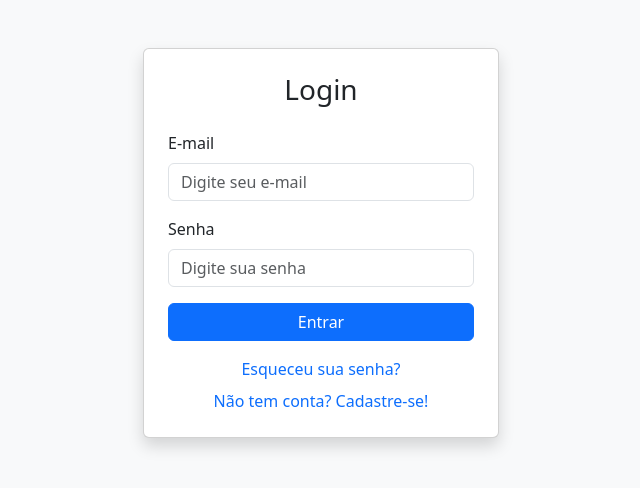
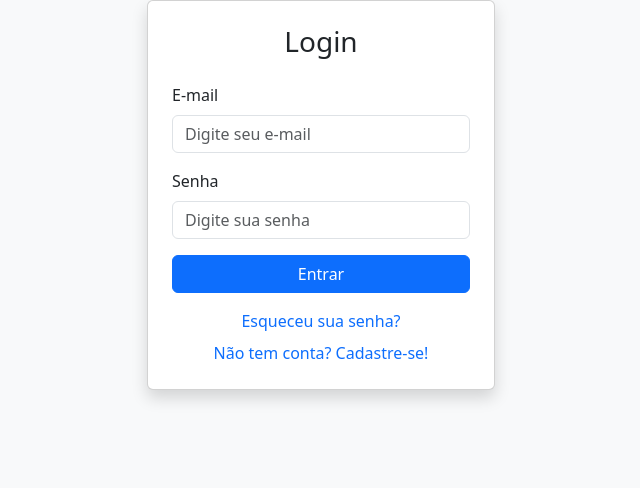
Before and after one commit to mateuslima-santos/Aula-13, a plain HTML site: page index.html in a window 1280 px wide. Shown: the whole page, without its empty margins (319-959 px from the left). Drawn offline with nearby package versions, Linux system fonts and the light colour scheme.

Commit message:
rev - coloquei o pop-up no centro da página

```diff
--- a/index.html
+++ b/index.html
@@ -9,10 +9,10 @@
         integrity="sha384-sRIl4kxILFvY47J16cr9ZwB07vP4J8+LH7qKQnuqkuIAvNWLzeN8tE5YBujZqJLB" crossorigin="anonymous">
 </head>
 
-<body class="bg-light">
+<body class="bg-light min-vh-100">
 
-    <main class="container">
-        <div class="row justify-content-center mt-5">
+    <main class="container d-flex flex-column justify-content-center align-items-center h-100">
+        <div class="row justify-content-center w-100">
             <div class="col-12 col-sm-8 col-md-6 col-lg-4">
                 <div class="card shadow">
                     <div class="card-body p-4">
```
